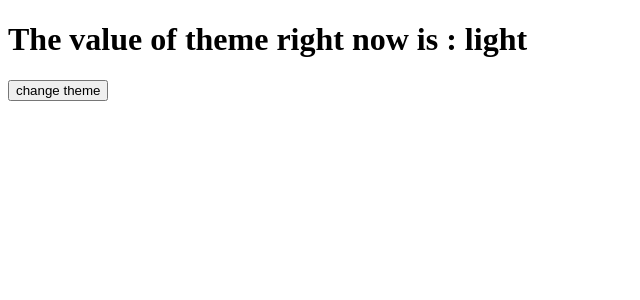
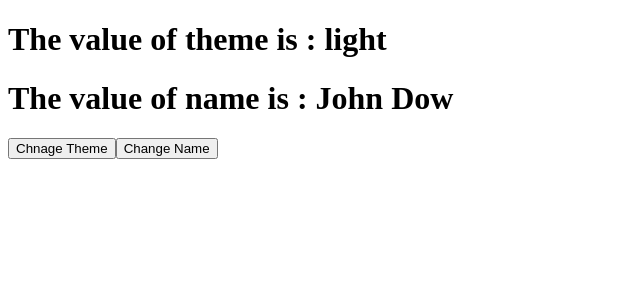
Before and after one commit to ritikkamboj/react_practice, a React (Vite) app: page / in a window 1280 px wide. Shown: the top 300 px of the page, without its empty margins (0-640 px from the left). Built offline with nearby package versions, Linux system fonts and the light colour scheme.

Commit message:
context use to chnage the value of theme and nam e

```diff
--- a/src/App.jsx
+++ b/src/App.jsx
@@ -1,18 +1,51 @@
-import React, { createContext, useContext, useState } from 'react'
-import ThemeValue from './components/ThemeValue';
-import ToggleTheme from './components/ToggleTheme';
-import Provider from './components/Context';
-// here we practice useContext hook , appliation as theme usage in the prgram
+// another code practoce for useContext
+
+import { createContext, useContext, useState } from "react";
 
 
+const OurContext = createContext();
 
+
+function Provider({ children }) {
+  const [theme, setTheme] = useState('light');
+  const [name, setName] = useState('John Dow')
+
+  function toggleTheme() {
+    setTheme((prev) => prev === 'light' ? "dark" : "light")
+  }
+
+  function changeName() {
+
+    setName((prev)=> prev==='John Dow' ? "sydny sweeny" : "John Dow")
+  }
+
+
+  return <OurContext.Provider value={{ theme, toggleTheme, name, changeName }}>
+
+    {children}
+  </OurContext.Provider>
+}
+
+function Profile() {
+
+  const { theme, toggleTheme, name, changeName } = useContext(OurContext)
+
+
+  return <>
+    <h1>The value of theme is : {theme}</h1>
+    <h1>The value of name is : {name}</h1>
+    <button onClick={toggleTheme}>Chnage Theme</button>
+    <button onClick={changeName}>Change Name</button>
+
+  </>
+}
+
+import React from 'react'
 
 function App() {
   return (
     <Provider>
-      <ThemeValue />
-      <ToggleTheme />
-
+      <Profile />
 
     </Provider>
   )
```
